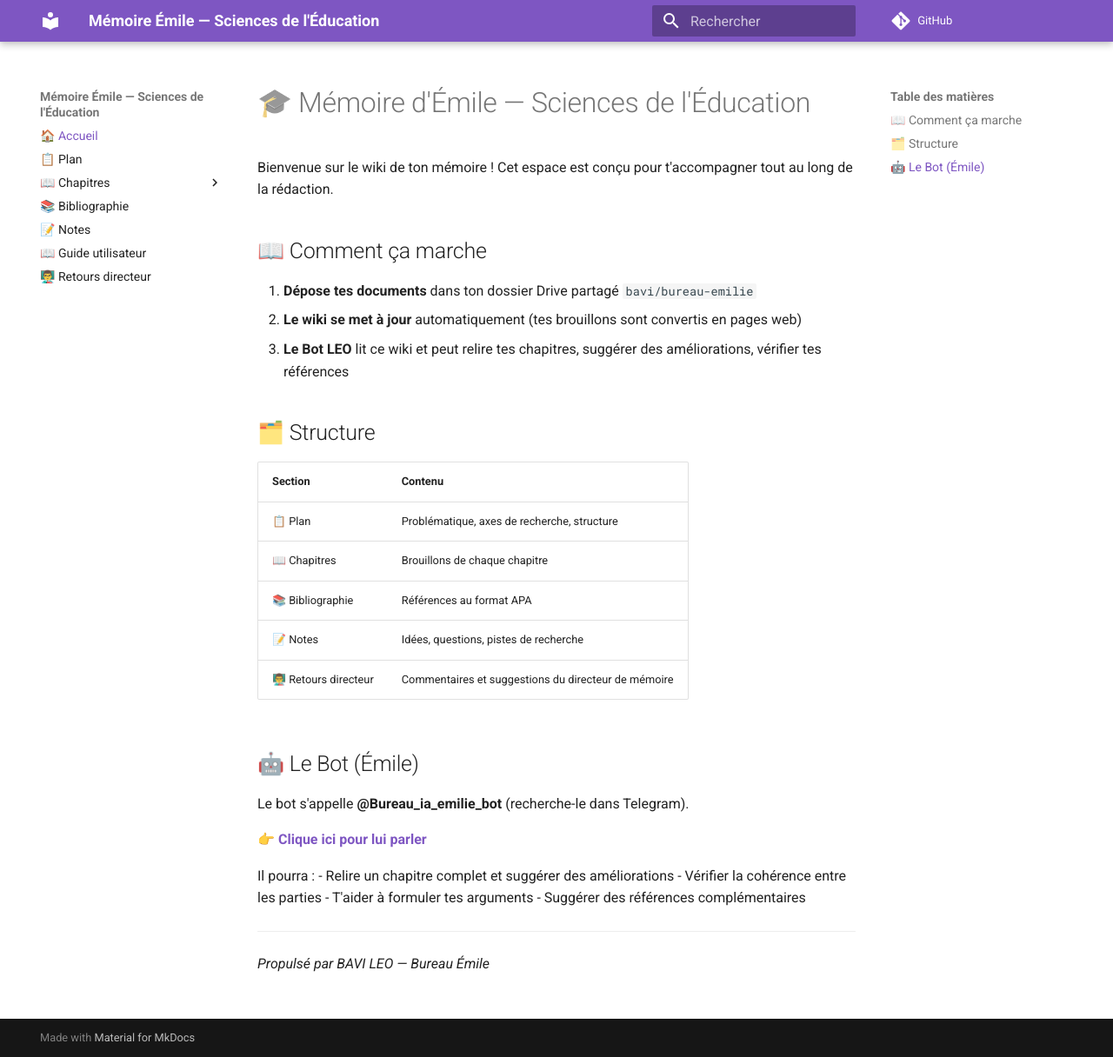
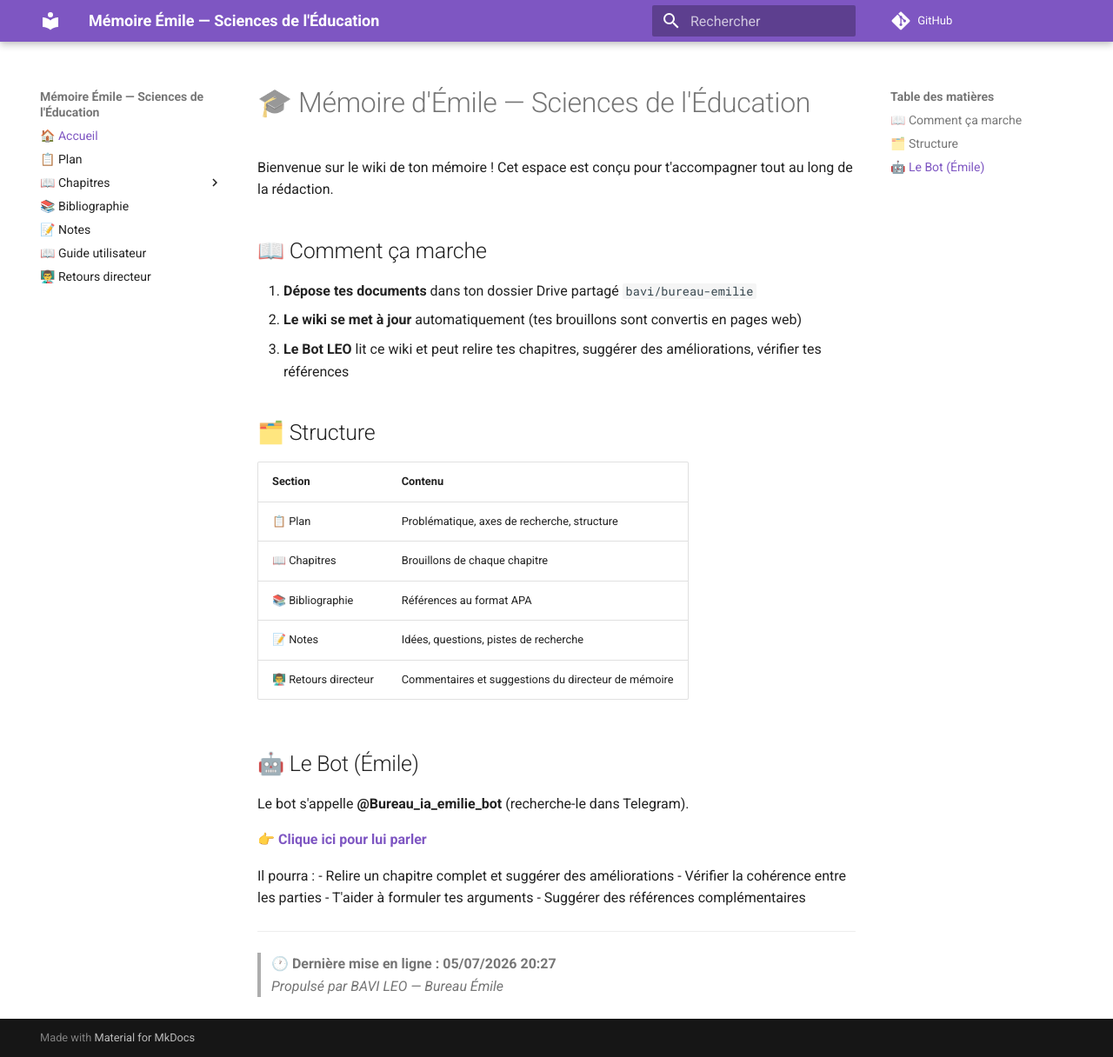
Before and after one commit to christophedanhier-hash/emile-wiki, an MkDocs documentation site: the page built from docs/index.md, in a window 1280 px wide and 1216 px high. Shown: the whole window at 87% size. Built offline with MkDocs 1.6.1 and Material for MkDocs 9.7.7, drawn with Linux system fonts in a browser that asks for light colours; comment, search, counter and statistics services are not loaded.

Commit message:
feat: ajout plugin git-revision-date + date dernière mise en ligne sur index

```diff
--- a/docs/index.md
+++ b/docs/index.md
@@ -31,4 +31,5 @@ Il pourra :
 - Suggérer des références complémentaires
 
 ---
-*Propulsé par BAVI LEO — Bureau Émile*
+> 🕐 **Dernière mise en ligne : 05/07/2026 20:27**
+> *Propulsé par BAVI LEO — Bureau Émile*
--- /dev/null
+++ b/requirements.txt
@@ -0,0 +1,3 @@
+mkdocs-material>=9.5
+pymdown-extensions
+mkdocs-git-revision-date-localized-plugin
```
Also changed, not shown: 1 other file.
